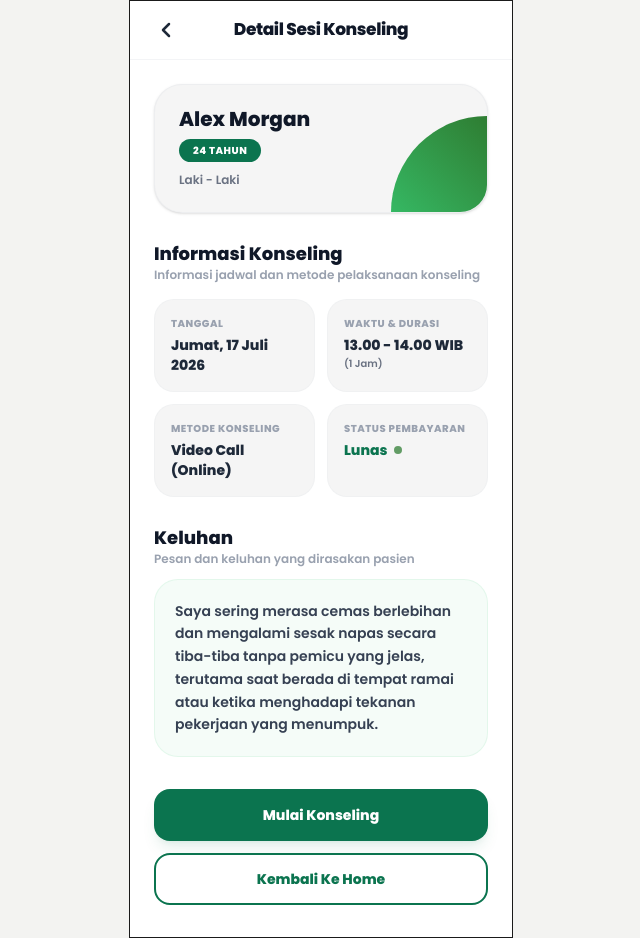
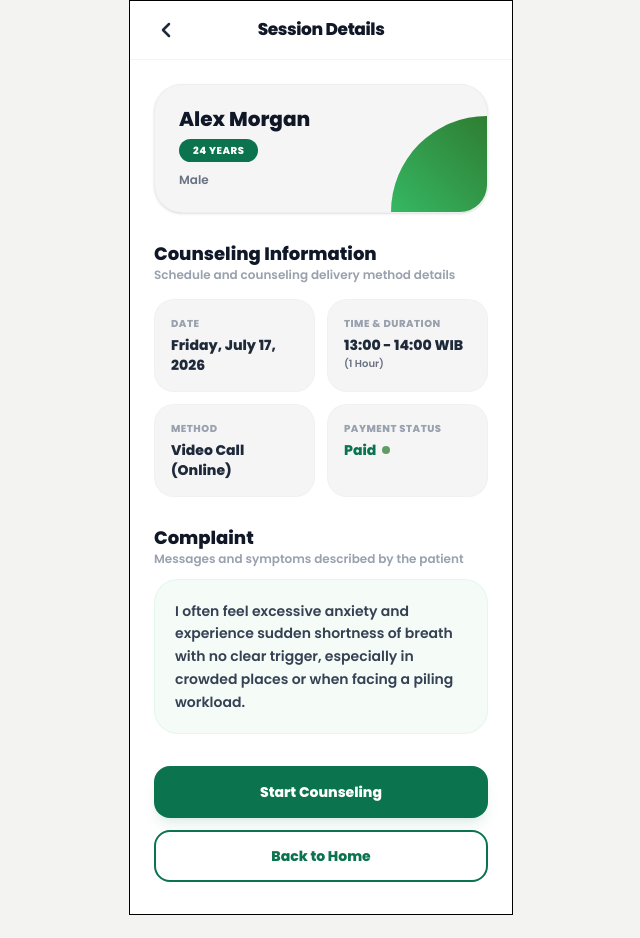
Before and after one commit to Pulih-app/frontend, a Next.js app: page /psikolog/session-detail in a window 1280 px wide. Shown: the whole page, without its empty margins (319-959 px from the left). After the commit the page ends 915 px from the top, so only its background shows below. Built offline with nearby package versions, Linux system fonts and the light colour scheme.

Commit message:
change english

```diff
--- a/app/psikolog/session-detail/page.tsx
+++ b/app/psikolog/session-detail/page.tsx
@@ -9,10 +9,10 @@ function SessionDetailContent() {
     const searchParams = useSearchParams();
 
     const patientName = searchParams.get("patient") || "Alex Morgan";
-    const duration = searchParams.get("duration") || "1 Jam";
-    const timeSlot = searchParams.get("timeSlot") || "13.00 - 14.00 WIB";
-    const dateStr = searchParams.get("date") || "Jumat, 17 Juli 2026";
-    const complaint = searchParams.get("complaint") || "Saya sering merasa cemas berlebihan dan mengalami sesak napas secara tiba-tiba tanpa pemicu yang jelas, terutama saat berada di tempat ramai atau ketika menghadapi tekanan pekerjaan yang menumpuk.";
+    const duration = searchParams.get("duration") || "1 Hour";
+    const timeSlot = searchParams.get("timeSlot") || "13:00 - 14:00 WIB";
+    const dateStr = searchParams.get("date") || "Friday, July 17, 2026";
+    const complaint = searchParams.get("complaint") || "I often feel excessive anxiety and experience sudden shortness of breath with no clear trigger, especially in crowded places or when facing a piling workload.";
 
     const [profession, setProfession] = useState<"umum" | "klinis">("klinis");
 
@@ -27,25 +27,25 @@ function SessionDetailContent() {
 
     const handleStartCounseling = () => {
         if (profession === "umum" || patientName === "Mr. Bu") {
-            router.push(`/psikolog/chat?patient=${encodeURIComponent(patientName)}&age=${encodeURIComponent("24 Tahun")}&duration=${encodeURIComponent(duration)}`);
+            router.push(`/psikolog/chat?patient=${encodeURIComponent(patientName)}&age=${encodeURIComponent("24 Years")}&duration=${encodeURIComponent(duration)}`);
         } else {
-            alert("Membuka Google Meet untuk Sesi Video Call...");
+            alert("Opening Google Meet for Video Call Session...");
         }
     };
 
     return (
-        <main className="flex flex-col min-h-screen bg-white px-6 max-w-sm mx-auto w-full border pb-8">
+        <main className="flex flex-col min-h-screen bg-white px-6 max-w-sm mx-auto w-full border pb-8 text-black">
             {/* Top Navbar */}
             <header className="relative flex items-center justify-center py-4 border-b border-gray-100 -mx-6 px-6">
                 <button
                     onClick={() => router.push("/psikolog/home")}
                     className="absolute left-6 text-gray-800 hover:text-gray-900 transition-colors cursor-pointer"
-                    aria-label="Kembali"
+                    aria-label="Back"
                 >
                     <ChevronLeft size={24} strokeWidth={2.5} />
                 </button>
                 <h1 className="text-[17px] font-black text-gray-900 tracking-tight">
-                    Detail Sesi Konseling
+                    Session Details
                 </h1>
             </header>
 
@@ -56,10 +56,10 @@ function SessionDetailContent() {
                         {patientName}
                     </h2>
                     <span className="mt-2.5 inline-flex items-center rounded-full bg-[#0b744f] px-3.5 py-1 text-[10px] font-black tracking-wider uppercase text-white">
-                        24 Tahun
+                        24 Years
                     </span>
                     <p className="mt-2.5 text-xs font-semibold text-gray-500">
-                        Laki - Laki
+                        Male
                     </p>
                 </div>
                 {/* Green decorative quarter circle segment with gradient */}
@@ -70,34 +70,34 @@ function SessionDetailContent() {
             <section className="mt-8">
                 <div className="text-left">
                     <h3 className="text-lg font-black text-gray-900 leading-none">
-                        Informasi Konseling
+                        Counseling Information
                     </h3>
                     <p className="text-xs text-gray-400 font-semibold mt-1">
-                        Informasi jadwal dan metode pelaksanaan konseling
+                        Schedule and counseling delivery method details
                     </p>
                 </div>
 
                 <div className="grid grid-cols-2 gap-3 mt-4">
                     <div className="bg-[#f5f5f5] rounded-[20px] p-4 border border-gray-200/30 text-left">
-                        <span className="text-[10px] text-gray-400 font-extrabold uppercase tracking-wider block">Tanggal</span>
+                        <span className="text-[10px] text-gray-400 font-extrabold uppercase tracking-wider block">Date</span>
                         <span className="text-sm font-black text-gray-800 mt-1 block">{dateStr}</span>
                     </div>
                     <div className="bg-[#f5f5f5] rounded-[20px] p-4 border border-gray-200/30 text-left">
-                        <span className="text-[10px] text-gray-400 font-extrabold uppercase tracking-wider block">Waktu & Durasi</span>
+                        <span className="text-[10px] text-gray-400 font-extrabold uppercase tracking-wider block">Time & Duration</span>
                         <span className="text-sm font-black text-gray-800 mt-1 block">
                             {timeSlot} <span className="text-[10px] font-semibold text-gray-500 block mt-0.5">({duration})</span>
                         </span>
                     </div>
                     <div className="bg-[#f5f5f5] rounded-[20px] p-4 border border-gray-200/30 text-left">
-                        <span className="text-[10px] text-gray-400 font-extrabold uppercase tracking-wider block">Metode Konseling</span>
+                        <span className="text-[10px] text-gray-400 font-extrabold uppercase tracking-wider block">Method</span>
                         <span className="text-sm font-black text-gray-800 mt-1 block">
                             {profession === "umum" || patientName === "Mr. Bu" ? "Chat (Online)" : "Video Call (Online)"}
                         </span>
                     </div>
                     <div className="bg-[#f5f5f5] rounded-[20px] p-4 border border-gray-200/30 text-left">
-                        <span className="text-[10px] text-gray-400 font-extrabold uppercase tracking-wider block">Status Pembayaran</span>
+                        <span className="text-[10px] text-gray-400 font-extrabold uppercase tracking-wider block">Payment Status</span>
                         <span className="text-sm font-black text-[#0b744f] mt-1 flex items-center gap-1.5">
-                            Lunas
+                            Paid
                             <span className="inline-block w-2 h-2 bg-[#2e7d32] rounded-full animate-pulse" />
                         </span>
                     </div>
@@ -108,10 +108,10 @@ function SessionDetailContent() {
             <section className="mt-8">
                 <div className="text-left">
                     <h3 className="text-lg font-black text-gray-900 leading-none">
-                        Keluhan
+                        Complaint
                     </h3>
                     <p className="text-xs text-gray-400 font-semibold mt-1">
-                        Pesan dan keluhan yang dirasakan pasien
+                        Messages and symptoms described by the patient
                     </p>
                 </div>
                 <div className="bg-[#effbf4]/60 border border-[#d2f3df]/50 rounded-[24px] p-5 text-sm font-semibold text-gray-700 leading-relaxed mt-3 text-left">
@@ -126,13 +126,13 @@ function SessionDetailContent() {
                     type="button"
                     className="w-full bg-[#0b744f] hover:bg-[#095f40] active:scale-[0.98] text-white font-extrabold text-sm py-4 rounded-2xl flex items-center justify-center transition-all shadow-lg shadow-[#0b744f]/10 cursor-pointer"
                 >
-                    Mulai Konseling
+                    Start Counseling
                 </button>
                 <button
                     onClick={() => router.push("/psikolog/home")}
                     className="w-full bg-white border-2 border-[#0b744f] text-[#0b744f] hover:bg-gray-50 active:scale-[0.98] font-extrabold text-sm py-3.5 rounded-2xl transition-all text-center mt-3 cursor-pointer"
                 >
-                    Kembali Ke Home
+                    Back to Home
                 </button>
             </div>
         </main>
--- a/app/psikolog/setup-pricing/page.tsx
+++ b/app/psikolog/setup-pricing/page.tsx
@@ -101,7 +101,7 @@ export default function SetUpPricingPage() {
                             <div className="mt-2 flex gap-2">
                                 {["30", "60"].map((value) => (
                                     <button key={value} type="button" onClick={() => updateVariant(variant.id, "duration", value)} className="rounded-full bg-[#2e7d32]/10 text-[#2e7d32] hover:bg-[#2e7d32]/25 active:bg-[#2e7d32]/25 px-3 py-1 text-[8px] font-bold">
-                                        {value === "60" ? "1 Jam" : "30 Menit"}
+                                        {value === "60" ? "1 Hour" : "30 Mins"}
                                     </button>
                                 ))}
                             </div>
```
